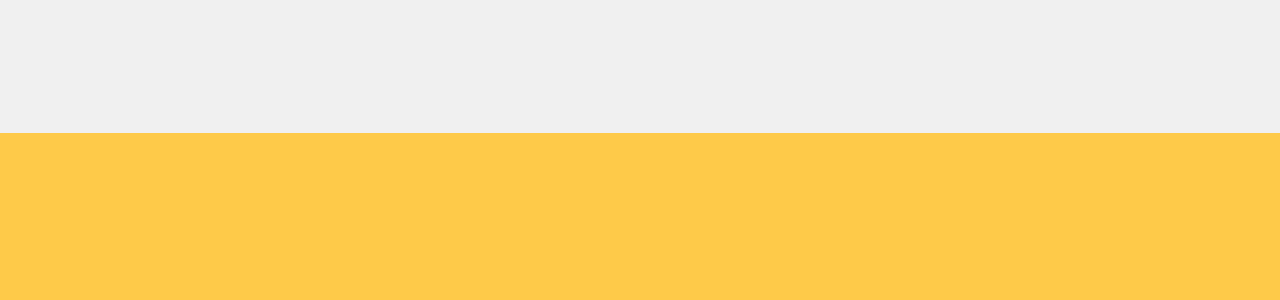
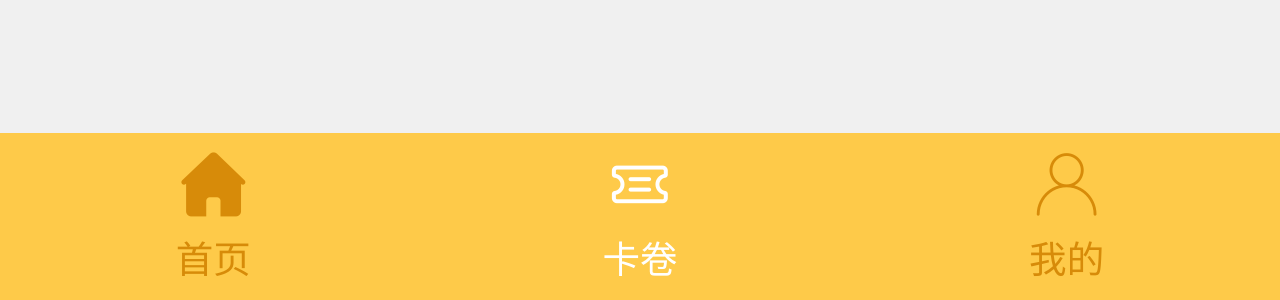
Before and after one commit to mxw2/webDemo, a plain HTML site: page MobileWebPark/index.html in a window 1280 px wide. Shown: the part 500-800 px from the top of the page. Drawn offline with Linux system fonts and the light colour scheme.

Commit message:
css样式修改

```diff
--- a/MobileWebPark/index.html
+++ b/MobileWebPark/index.html
@@ -11,7 +11,20 @@
 </head>
 <body>
     <div class="main"></div>
-    <div class="toolbar"></div>
+    <div class="toolbar">
+        <a href="#">
+            <i class="iconfont icon-index-copy"></i>
+            <p>首页</p>
+        </a>
+        <a href="#" class="select">
+            <i class="iconfont icon-youhuiquan"></i>
+            <p>卡卷</p>
+        </a>
+        <a href="#">
+            <i class="iconfont icon-7"></i>
+            <p>我的</p>
+        </a>
+    </div>
     <!-- 引入js文件 -->
     <script src="./js/flexible.js"></script>
 </body>
--- a/MobileWebPark/less/index.less
+++ b/MobileWebPark/less/index.less
@@ -9,9 +9,32 @@ body {
 
 .toolbar {
     position: fixed;
+    display: flex;
+    justify-content: space-around;
+    align-items: cneter;
     background-color: #FECA49;
     left: 0;
     bottom: 0;
     width: 100%;
     height: (49 / @baseSize);
+    a {
+        padding-top: (4 / @baseSize);
+        color: #d78b09;
+        font-size: (11 / @baseSize);
+        display: flex;
+        flex-direction: column;
+        align-items: center;
+        i {
+            font-size: (20 / @baseSize);
+            margin-bottom: (4 / @baseSize);
+        }
+
+        p {
+            font-size: (11 / @baseSize);
+        }
+    }
+
+    .select {
+        color: white;
+    }
 }
```
Also changed, not shown: MobileWebPark/css/index.css.
